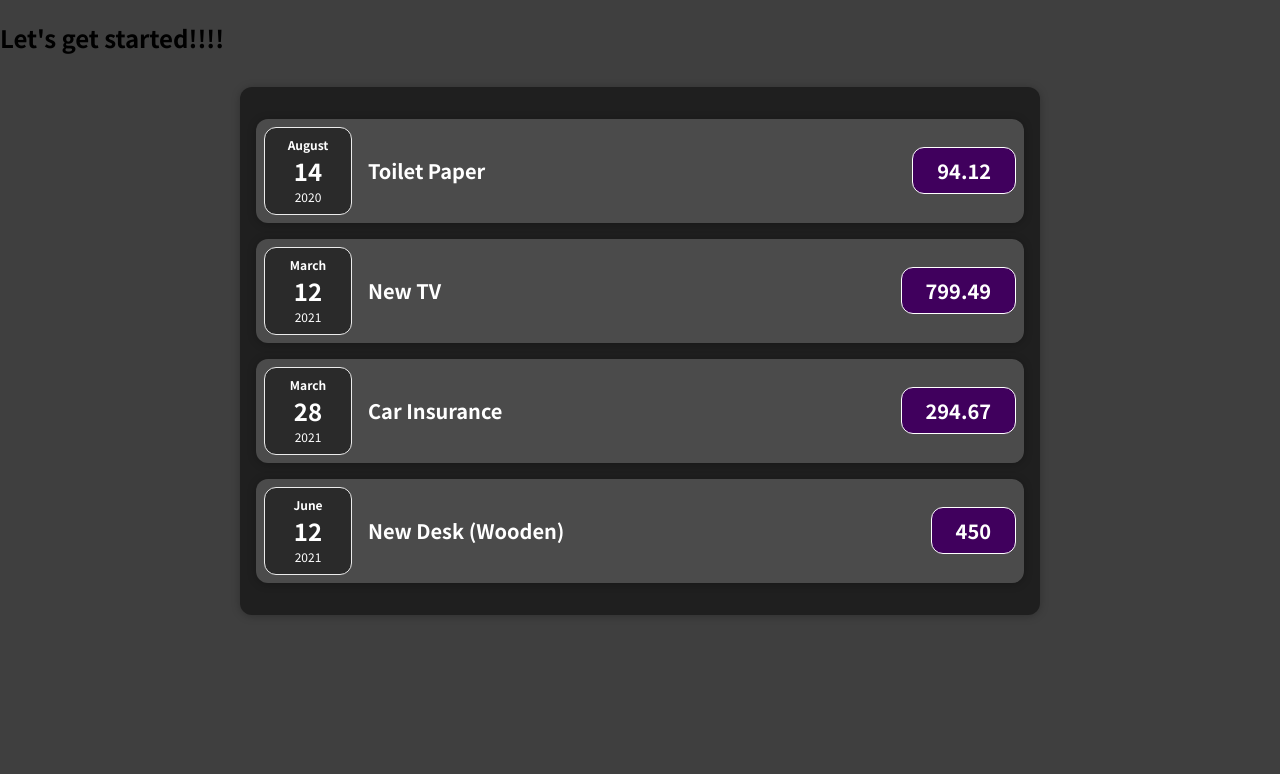
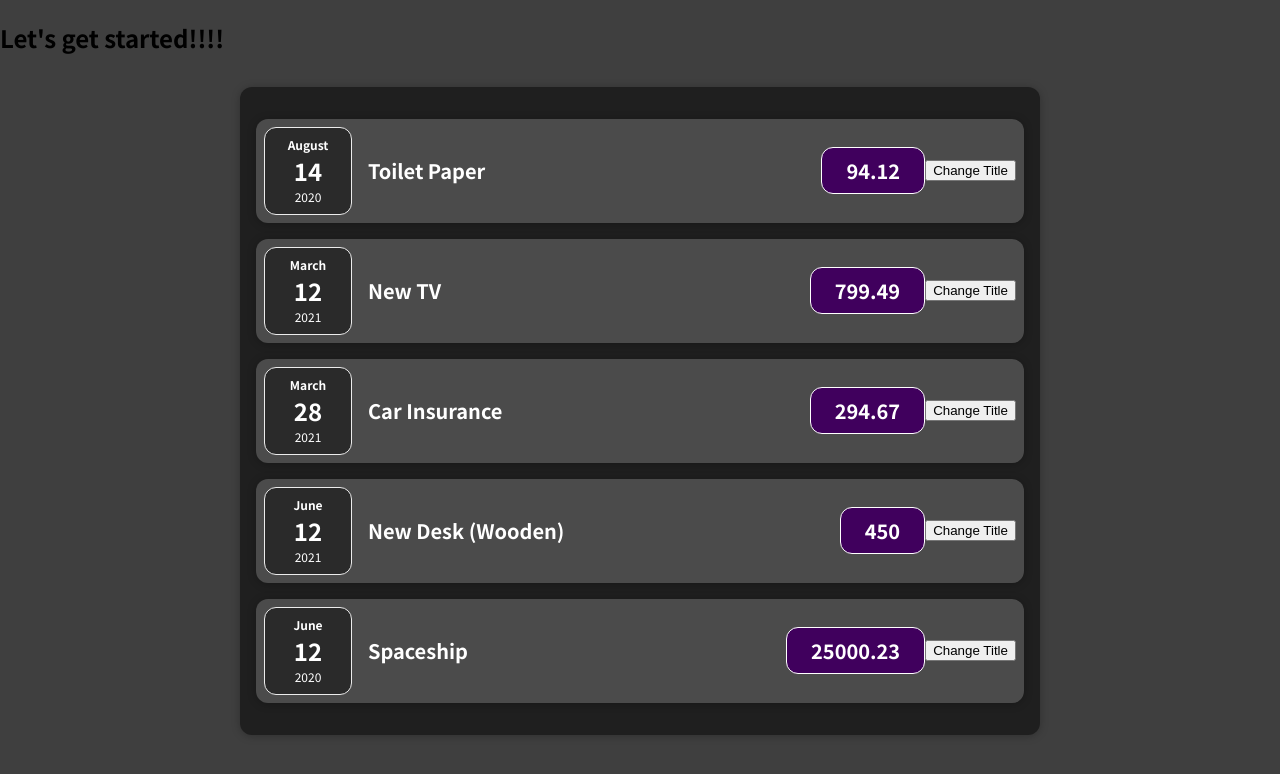
Before and after one commit to wkimeria/wkimeria-react-learning, a React (Create React App) app: page / in a window 1280 px wide. Shown: the top 774 px of the page. Built offline with nearby package versions, Linux system fonts and the light colour scheme.

Commit message:
12/21/2021: Stopped after Section 4  React State and working with Events: State can be updated in many ways!

```diff
--- a/src/App.js
+++ b/src/App.js
@@ -22,6 +22,12 @@ const App =() =>{
             amount: 450,
             date: new Date(2021, 5, 12),
         },
+        {
+            id: 'e5',
+            title: 'Spaceship',
+            amount: 25000.23,
+            date: new Date(2020, 5, 12),
+        },
     ];
   return (
     <div>
--- a/src/components/expenses/ExpenseItem.js
+++ b/src/components/expenses/ExpenseItem.js
@@ -1,14 +1,21 @@
+import React, { useState } from 'react';
 import ExpenseDate from "./ExpenseDate";
 import Card from '../UI/Card';
 import './ExpenseItem.css'
 
 const ExpenseItem = (props) => {
+    const [title, setTitle] = useState(props.title);
+
+    const clickHandler = () => {
+        setTitle('Updated');
+    }
 
     return (
         <Card className="expense-item">
             <ExpenseDate date={props.date}/>
-            <div className="expense-item__description"><h2>{props.title}</h2></div>
+            <div className="expense-item__description"><h2>{title}</h2></div>
             <div className="expense-item__price">{props.amount}</div>
+            <button onClick={clickHandler}>Change Title</button>
         </Card>);
 }
 
```
Also changed, not shown: src/components/UI/Card.js (line endings or trailing spaces).
